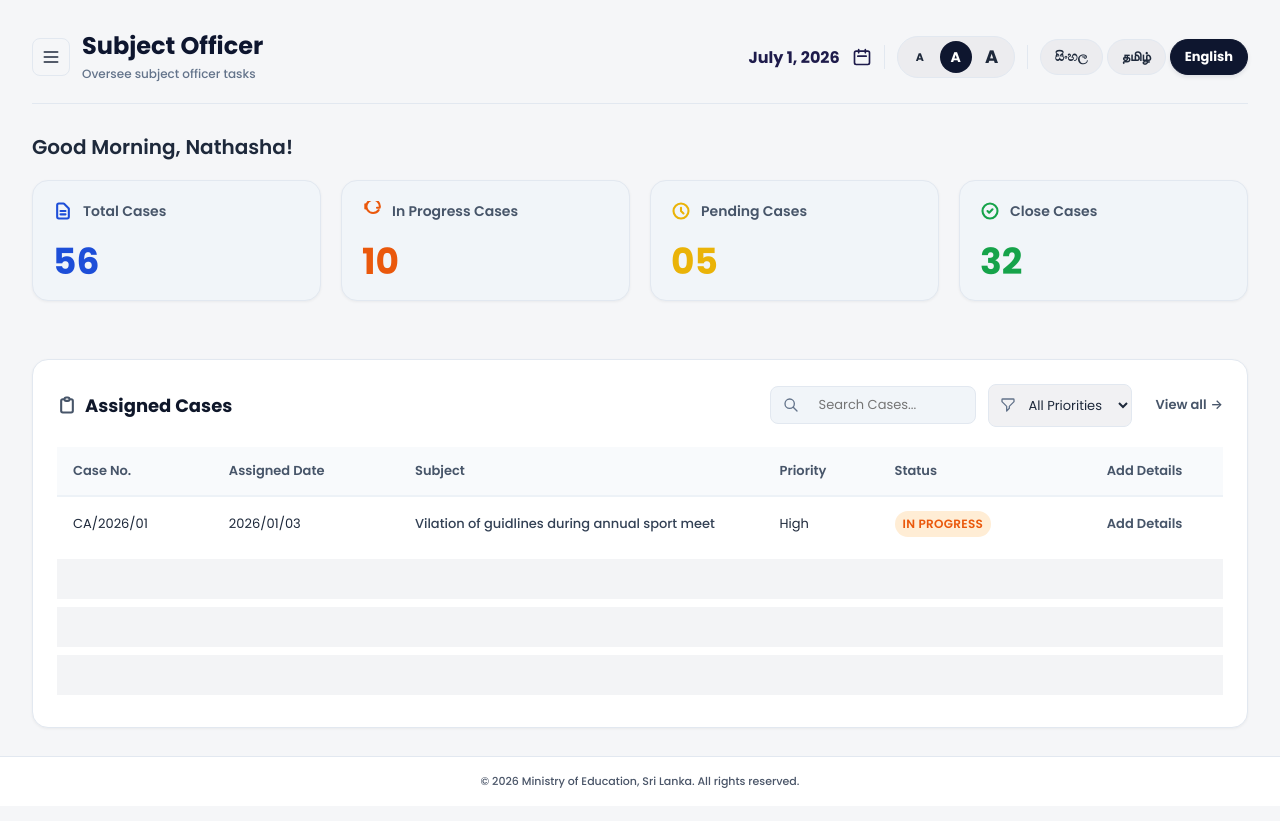
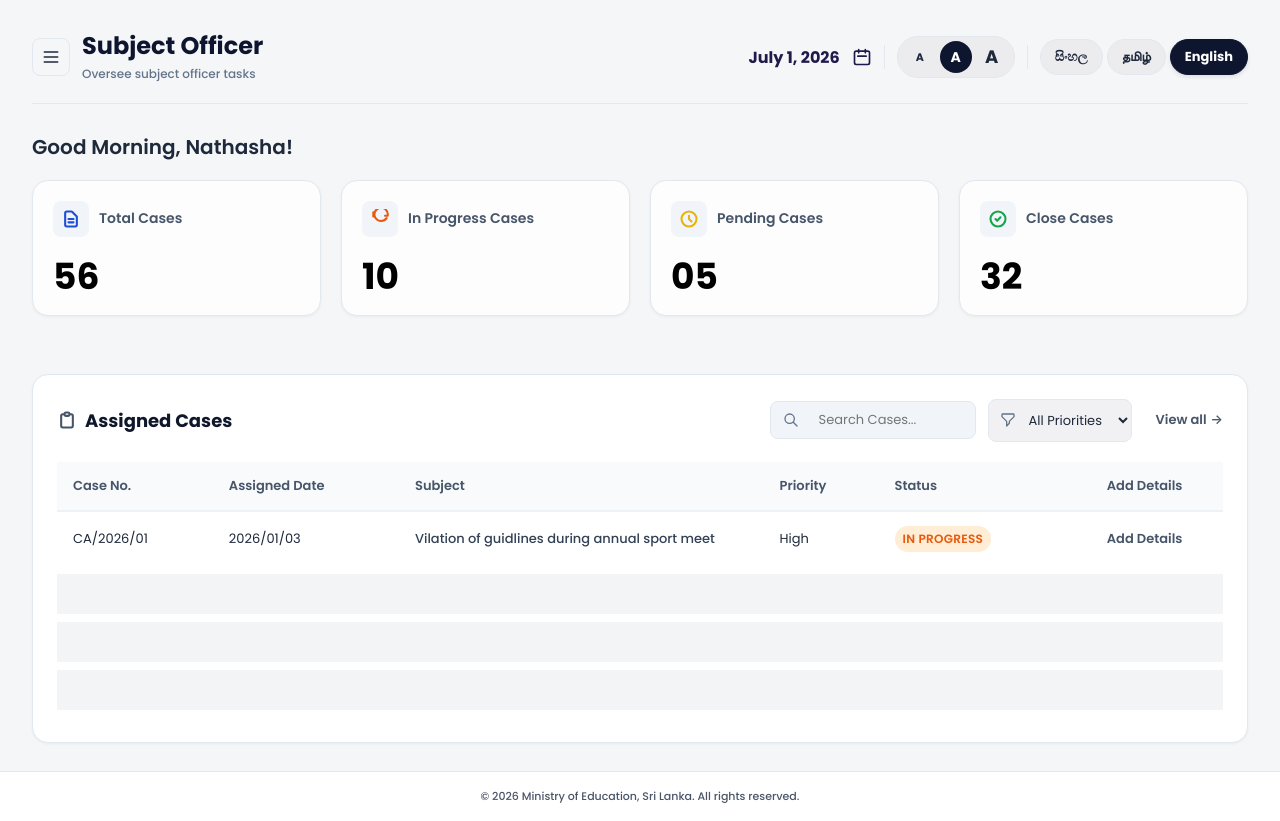
Before and after one commit to Avishka-kavishan/Discipline-Management-Monitoring-System, a Next.js app: page /subject in a window 1280 px wide. Built offline with nearby package versions, Linux system fonts and the light colour scheme; a web font is replaced by a local one.

Commit message:
create subject officer dashboard page with case management and localization support

```diff
--- a/app/subject/page.tsx
+++ b/app/subject/page.tsx
@@ -272,36 +272,44 @@ export default function SubjectPage() {
           <section className="dashboard-stats-grid subject-stats-grid">
             <div className="stat-card-total">
               <div className="stat-card-header">
+                <div className="stat-icon-wrapper">
                   <svg className="stat-card-icon icon-blue" fill="none" viewBox="0 0 24 24" stroke="currentColor" strokeWidth="2.5">
                     <path strokeLinecap="round" strokeLinejoin="round" d="M9 12h6m-6 4h6m2 5H7a2 2 0 01-2-2V5a2 2 0 012-2h5.586a1 1 0 01.707.293l5.414 5.414a1 1 0 01.293.707V19a2 2 0 01-2 2z" />
                   </svg>
+                </div>
                 <h4>{t("totalCases")}</h4>
               </div>
               <p className="stat-value text-blue">56</p>
             </div>
             <div className="stat-card-inprogress">
               <div className="stat-card-header">
+                <div className="stat-icon-wrapper">
                   <svg className="stat-card-icon icon-orange" fill="none" viewBox="0 0 24 24" stroke="currentColor" strokeWidth="2.5">
                     <path strokeLinecap="round" strokeLinejoin="round" d="M4 4v5h.582m15.356 2A8.001 8.001 0 1121.21 8H18" />
                   </svg>
+                </div>
                 <h4>{t("inProgressCases")}</h4>
               </div>
               <p className="stat-value text-orange">10</p>
             </div>
             <div className="stat-card-pending">
               <div className="stat-card-header">
+                <div className="stat-icon-wrapper">
                   <svg className="stat-card-icon icon-yellow" fill="none" viewBox="0 0 24 24" stroke="currentColor" strokeWidth="2.5">
                     <path strokeLinecap="round" strokeLinejoin="round" d="M12 8v4l3 3m6-3a9 9 0 11-18 0 9 9 0 0118 0z" />
                   </svg>
+                </div>
                 <h4>{t("pendingCases")}</h4>
               </div>
               <p className="stat-value text-yellow">05</p>
             </div>
             <div className="stat-card-close">
               <div className="stat-card-header">
+                <div className="stat-icon-wrapper">
                   <svg className="stat-card-icon icon-green" fill="none" viewBox="0 0 24 24" stroke="currentColor" strokeWidth="2.5">
                     <path strokeLinecap="round" strokeLinejoin="round" d="M9 12l2 2 4-4m6 2a9 9 0 11-18 0 9 9 0 0118 0z" />
                   </svg>
+                </div>
                 <h4>{t("closeCases")}</h4>
               </div>
               <p className="stat-value text-green">32</p>
--- a/app/subject/subject.css
+++ b/app/subject/subject.css
@@ -31,6 +31,16 @@
   height: 20px;
 }
 
+.stat-icon-wrapper {
+  display: flex;
+  align-items: center;
+  justify-content: center;
+  width: 36px;
+  height: 36px;
+  border-radius: 8px;
+  background-color: #f1f5f9;
+}
+
 .stat-value {
   font-size: calc(36px * var(--font-scale, 1));
   font-weight: 700;
@@ -40,19 +50,19 @@
 
 /* Colors for stat card values matching the mockup */
 .text-blue {
-  color: #1d4ed8;
+  color: #000000;
 }
 
 .text-orange {
-  color: #ea580c;
+  color: #000000;
 }
 
 .text-yellow {
-  color: #eab308;
+  color: #000000;
 }
 
 .text-green {
-  color: #16a34a;
+  color: #000000;
 }
 
 /* Icon colors replacing inline styles */
@@ -77,7 +87,7 @@
 .stat-card-inprogress,
 .stat-card-pending,
 .stat-card-close {
-  background: #f1f5f9;
+  background: #fdfdfd;
   border: 1px solid #e2e8f0;
   border-radius: 16px;
   padding: 20px;
```
Lines whose indentation alone changed are shown as unchanged.
